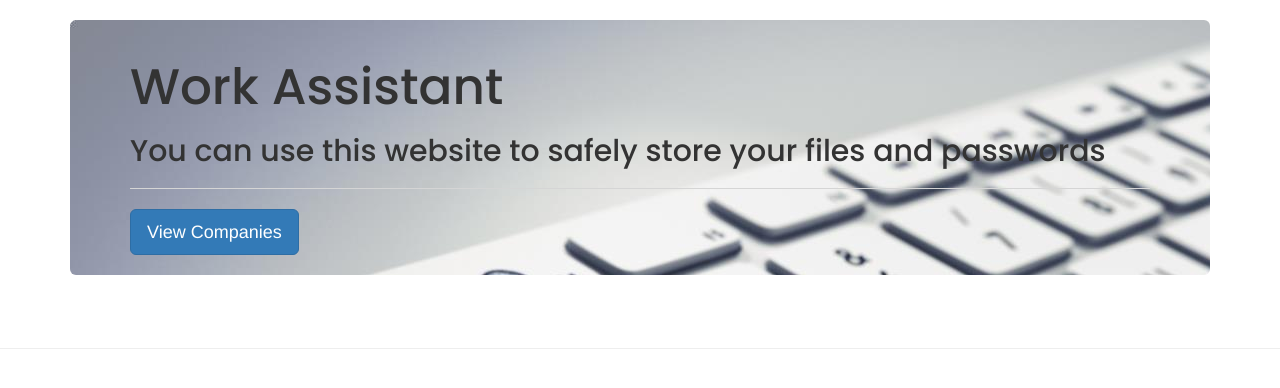
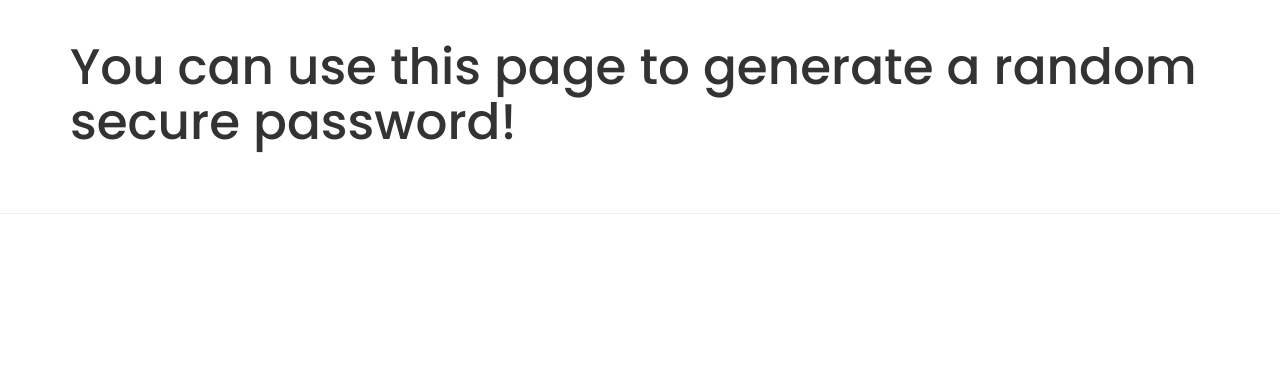
Before and after one commit to Markred123/FinalProject1, a PHP site: page /RandomPassword.php in a window 1280 px wide. Shown: the part 50-438 px from the top of the page. Run offline with PHP 8.4, Linux system fonts and the light colour scheme; some libraries are stand-ins or nearby versions.

Commit message:
some testsssxs

```diff
--- a/RandomPassword.php
+++ b/RandomPassword.php
@@ -53,12 +53,12 @@ session_start();
 			<div class="row">
 				<div class="col-md-12 col-sm-12">
 					<div class="showcase-left">
-			<div class="jumbotron">
-				<h1 class="a">Work Assistant</h1>
-				<h2 class="b">You can use this website to safely store your files and passwords</h2>
-				<hr class="my-4">
-				<a class="btn btn-primary btn-lg" href="bookroom.php" role="button">View Companies</a>
-			</div>
+
+				<h1 class="a">You can use this page to generate a random secure password!</h1>
+
+
+
+
 		</div>
 		</div>
 		</div>
--- a/index.php
+++ b/index.php
@@ -27,7 +27,7 @@ session_start();
 			<div id="navbar" class="collapse navbar-collapse">
 				<ul class="nav navbar-nav navbar-right">
 					<li><a href="Companies.php">List of Companies</a></li>
-					<li><a href="booked.php">Random Password Generator</a></li>
+					<li><a href="RandomPassword.php">Random Password Generator</a></li>
 					<?php
                         session_start();
                         if(isset($_SESSION["online"]) && $_SESSION["online"] == true){
```
